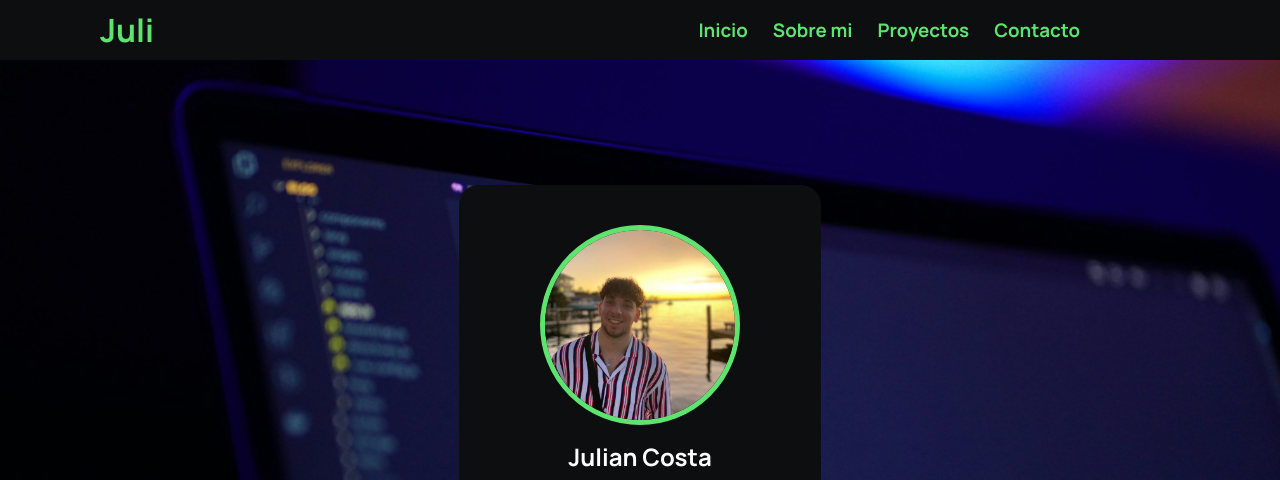
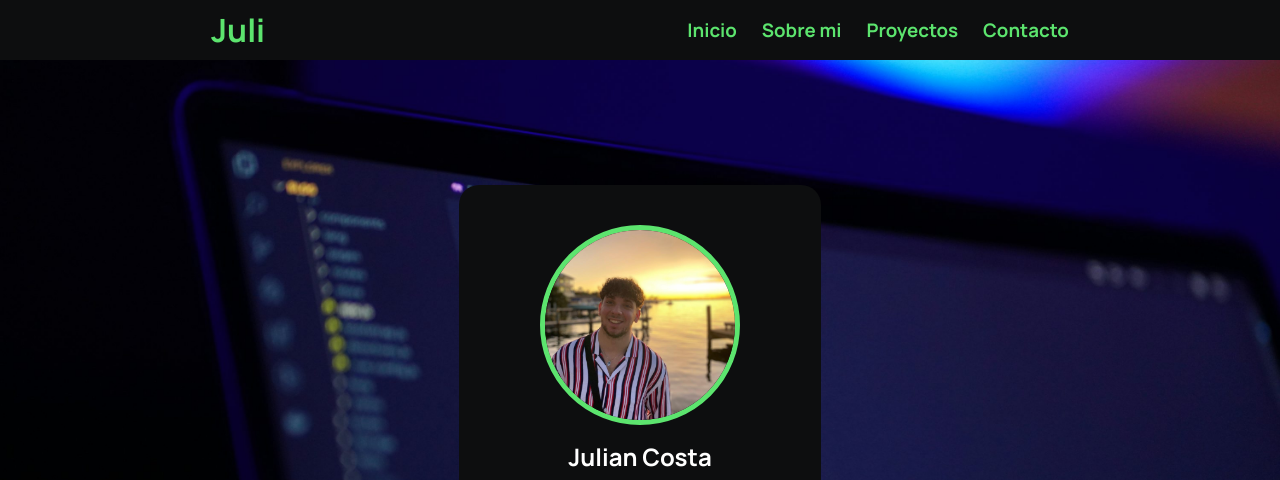
Before and after one commit to julicosta/Mi_Portfolio_Web, a plain HTML site: page index.html in a window 1280 px wide. Shown: the top 480 px of the page. Drawn offline with Linux system fonts and the light colour scheme.

Commit message:
retoques header

```diff
--- a/estilos.css
+++ b/estilos.css
@@ -21,14 +21,13 @@ html {
     left: 0;
     z-index: 99;
     display: flex;
-    justify-content: space-between;
+    justify-content: space-around;
     align-items: center;
 
 
 }
 .cabeza h1 {
     margin: 0;
-    padding-left: 100px;
   }
 
   .cabeza h3 {
@@ -38,7 +37,6 @@ html {
   .cabeza .menu {
     display: flex;
     gap: 25px;
-    padding-right: 200px;
 }
 .cabeza .menu a {
     text-decoration: none;
```
